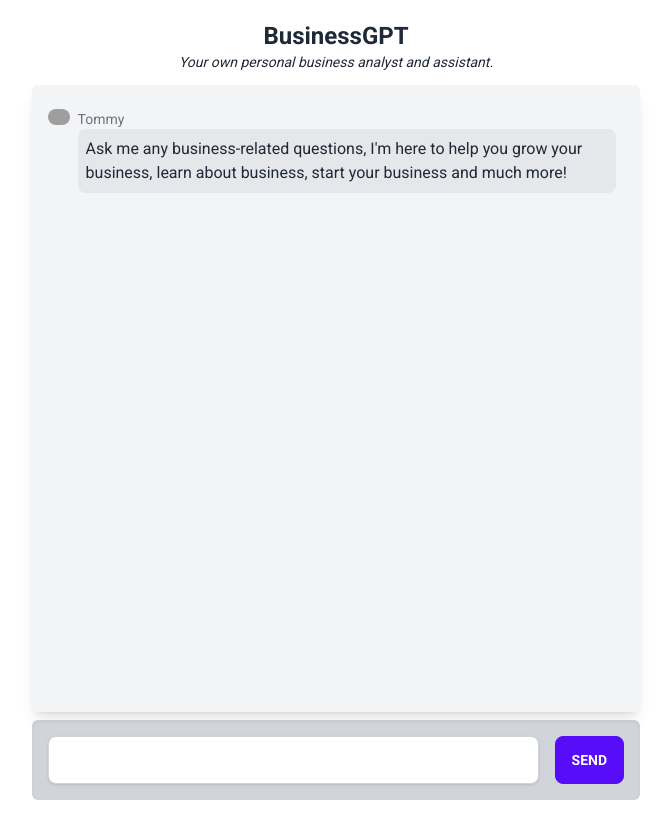
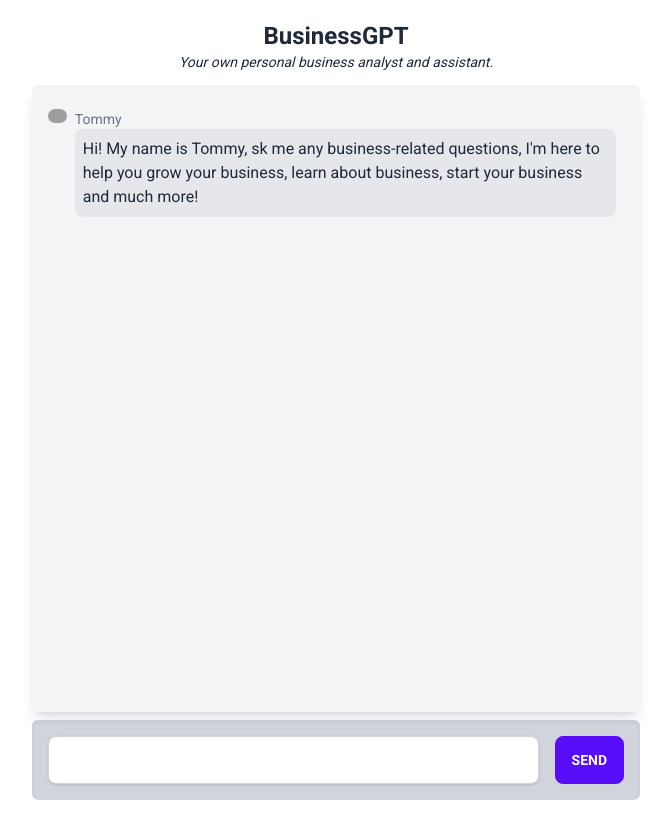
Before and after one commit to TheBolduc/businessgpt-final-v2, a SvelteKit app: page / in a window 1280 px wide. Shown: the whole page, without its empty margins (304-975 px from the left). Built offline with nearby package versions, Linux system fonts and the light colour scheme; grey boxes are pictures that could not be loaded.

Commit message:
Update +page.svelte

```diff
--- a/src/routes/+page.svelte
+++ b/src/routes/+page.svelte
@@ -69,7 +69,7 @@
 	</div>
 	<div class="h-[80%] w-full bg-gray-100 rounded-md p-4 overflow-y-auto flex flex-col gap-4 shadow-lg">
 		<div class="flex flex-col gap-2">
-			<ChatMessage type="assistant" message="Ask me any business-related questions, I'm here to help you grow your business, learn about business, start your business and much more!" />
+			<ChatMessage type="assistant" message="Hi! My name is Tommy, sk me any business-related questions, I'm here to help you grow your business, learn about business, start your business and much more!" />
 			{#each chatMessages as message}
 				<ChatMessage type={message.role} message={message.content} />
 			{/each}
```
